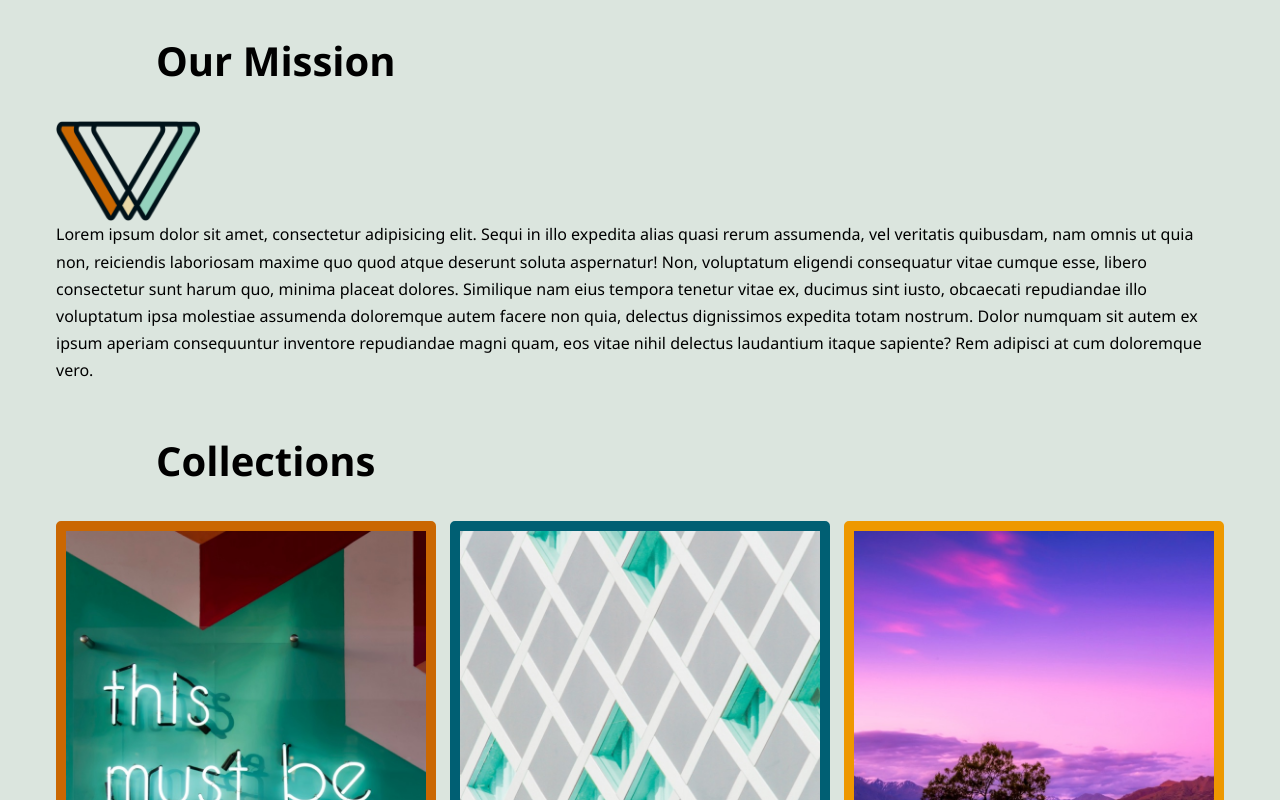
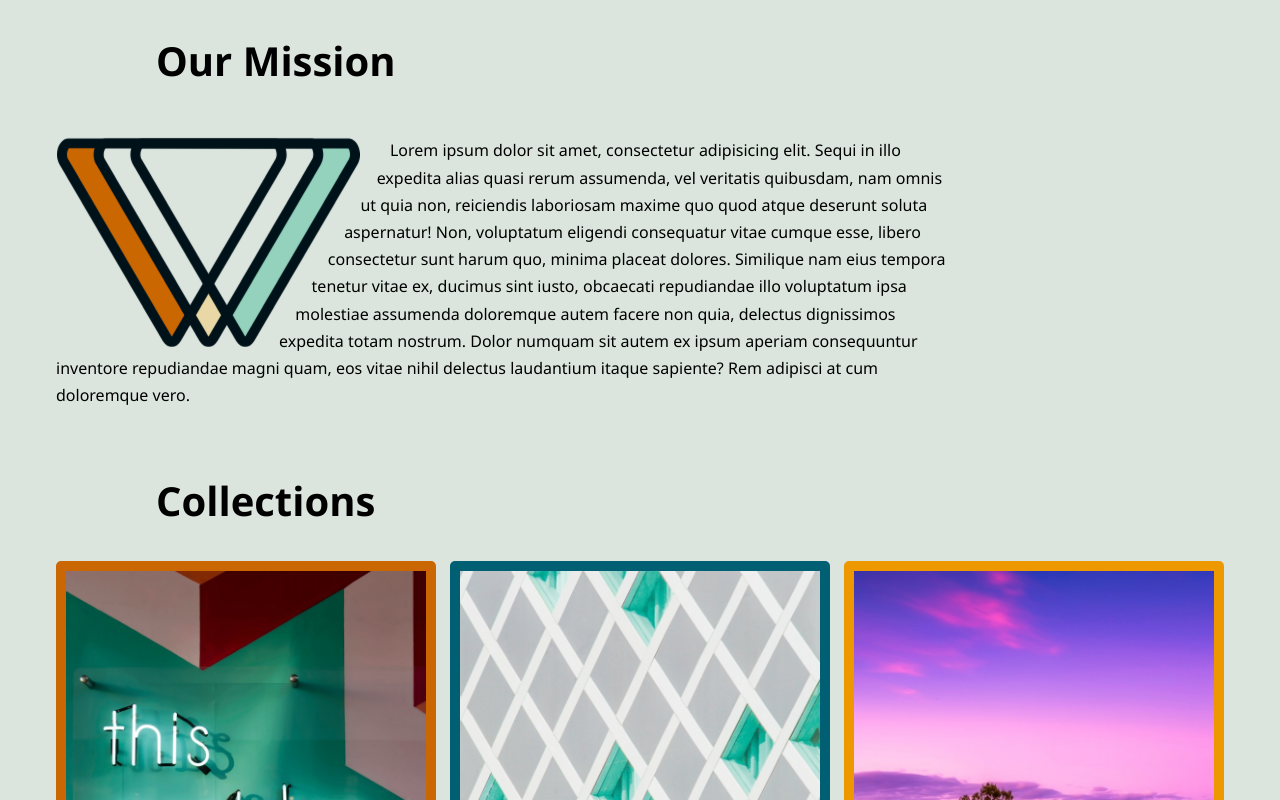
Before and after one commit to akgmage/responsive-photo-collections, an Angular app: page / in a window 1280 px wide. Shown: the top 800 px of the page. Built offline with nearby package versions, Linux system fonts and the light colour scheme.

Commit message:
for tablet dimension set max width of missiontext as 900px and add shape of polygon for missionimg and set the float to left

```diff
--- a/src/app/app.component.scss
+++ b/src/app/app.component.scss
@@ -73,6 +73,21 @@ figcaption a {
   border-color: var(--color8);
   color: var(--color8);
 }
+
+/* mission styles */
+
+#mission {
+  margin-bottom: 3rem;
+}
+.missiontext {
+  display: block;
+  line-height: 1.7;
+}
+.missionimg {
+  max-height: 100px;
+  display: block;
+}
+
 /* Initial mobile layout: a series of images stacked on top of each other with the figure caption over the image. */
 
 /* At this breakpoint, transition to 2 figures per line */
@@ -91,6 +106,20 @@ figcaption a {
   figure img {
     object-position: 0;
   }
+  .missiontext {
+    display: flow-root;
+    max-width: 900px;
+  }
+  .missionimg {
+    float: left;
+    shape-outside: polygon(
+      35.84% 94.87%,
+      34.64% 87.05%,
+      51.64% 4.06%,
+      55.1% 2.38%
+    );
+    max-height: 211px;
+  }
 }
 
 /* At this breakpoint, transition to 3 figures per line */
@@ -103,17 +132,3 @@ figcaption a {
     flex-basis: 32.5%;
   }
 }
-
-/* mission styles */
-
-#mission {
-  margin-bottom: 3rem;
-}
-.missiontext {
-  display: block;
-  line-height: 1.7;
-}
-.missionimg {
-  max-height: 100px;
-  display: block;
-}
```
